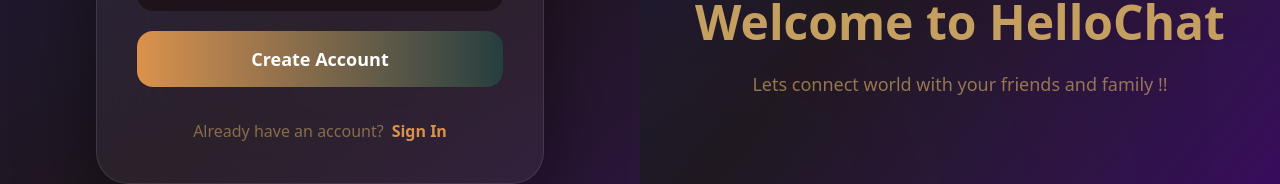
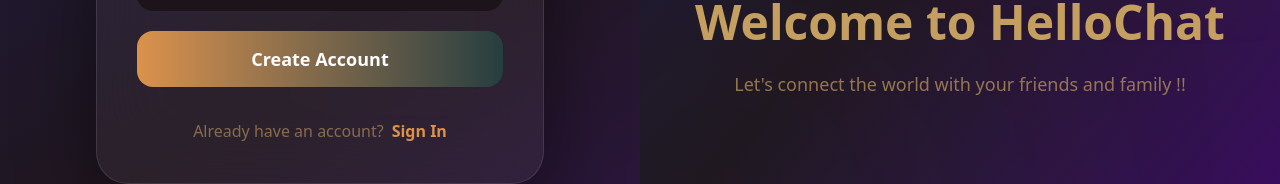
Before and after one commit to gmalo1998/Devops_CiCD_3TireProject, a React (Vite) app in the folder frontend/: page /signup in a window 1280 px wide. Shown: the part 535-719 px from the top of the page. Built offline with nearby package versions, Linux system fonts and the light colour scheme; no server answers.

Commit message:
Fix the ingress issue

```diff
--- a/frontend/src/pages/SignUpPage.jsx
+++ b/frontend/src/pages/SignUpPage.jsx
@@ -277,7 +277,7 @@
 
       <AuthImagePattern
         title="Welcome to HelloChat"
-        subtitle="Lets connect world with your friends and family !!"
+        subtitle="Let's connect the world with your friends and family !!"
       />
 
     </div>
```
Also changed, not shown: 2 other files (tests, documents, lock files or other folders).
